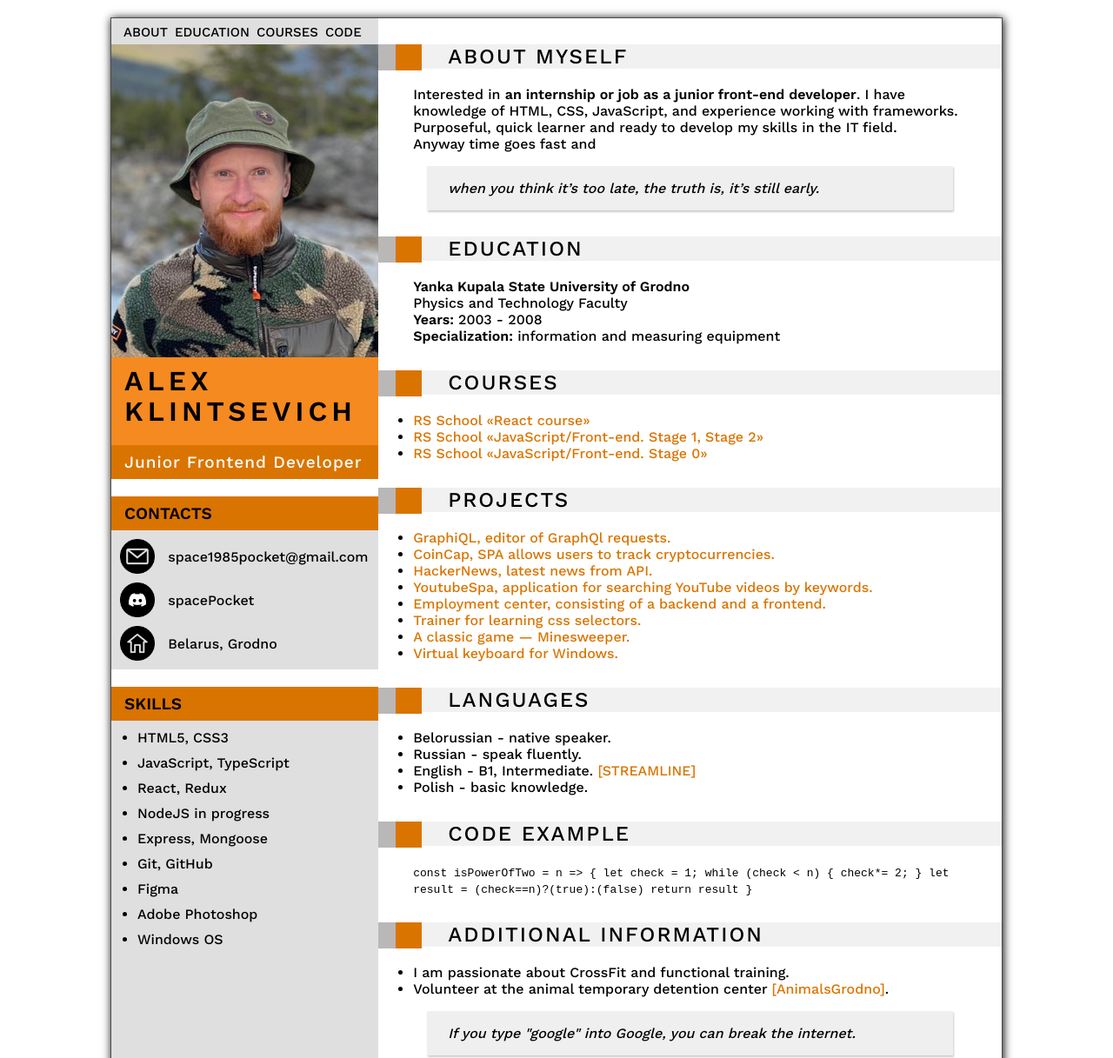
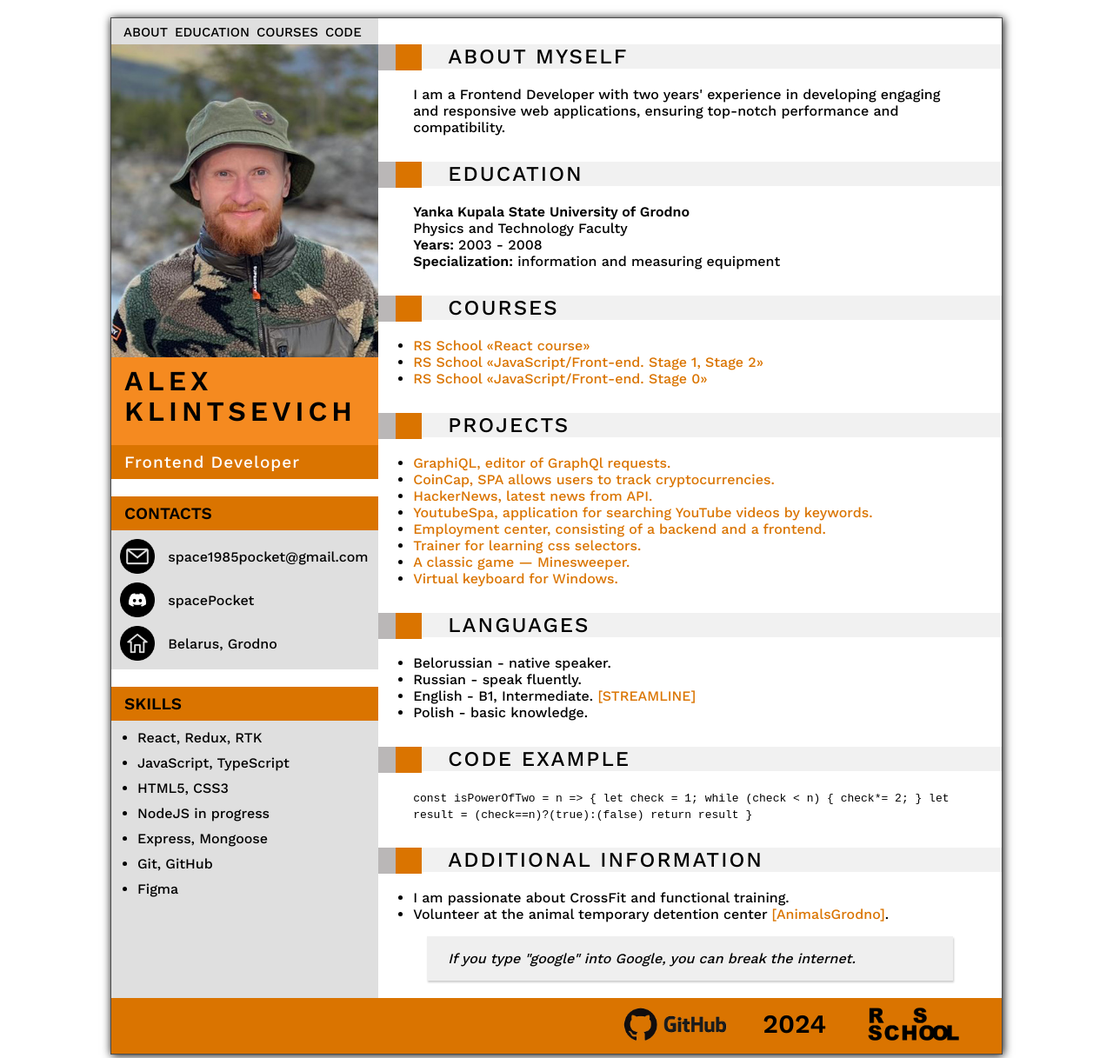
Before and after one commit to spacepocket1985/rsschool-cv, a website: page index.html in a window 1280 px wide. Shown: the top 1217 px of the page at 87% size. Drawn offline with nearby package versions, Linux system fonts and the light colour scheme.

Commit message:
Add files via upload

```diff
--- a/index.html
+++ b/index.html
@@ -30,7 +30,7 @@
         <header class="header">
           <img class="my-photo" src="./images/foto.jpg" alt="my-photo" />
           <h1>ALEX KLINTSEVICH</h1>
-          <h2 class="header-h2">Junior Frontend Developer</h2>
+          <h2 class="header-h2">Frontend Developer</h2>
         </header>
         <div class="separator"></div>
         <section class="contacts">
@@ -72,15 +72,13 @@
         <section class="skills">
           <h2>SKILLS</h2>
           <ul>
+            <li>React, Redux, RTK</li>
+            <li>JavaScript, TypeScript</li>
             <li>HTML5, CSS3</li>
-            <li>JavaScript, TypeScript</li>
-            <li>React, Redux</li>
             <li>NodeJS in progress</li>
             <li>Express, Mongoose</li>
             <li>Git, GitHub</li>
             <li>Figma</li>
-            <li>Adobe Photoshop</li>
-            <li>Windows OS</li>
           </ul>
         </section>
       </div>
@@ -91,17 +89,9 @@
               <h2>ABOUT MYSELF</h2>
             </div>
             <div class="add-info">
-              Interested in
-              <strong
-                >an internship or job as a junior front-end developer</strong
-              >. I have knowledge of HTML, CSS, JavaScript, and experience
-              working with frameworks. Purposeful, quick learner and ready to
-              develop my skills in the IT field.
-              <p>Anyway time goes fast and</p>
-              <blockquote class="my-blockquote">
-                <p>
-                  when you think it’s too late, the truth is, it’s still early.
-                </p>
+              I am a Frontend Developer with two years' experience in developing
+              engaging and responsive web applications, ensuring top-notch
+              performance and compatibility.
               </blockquote>
             </div>
           </section>
```
